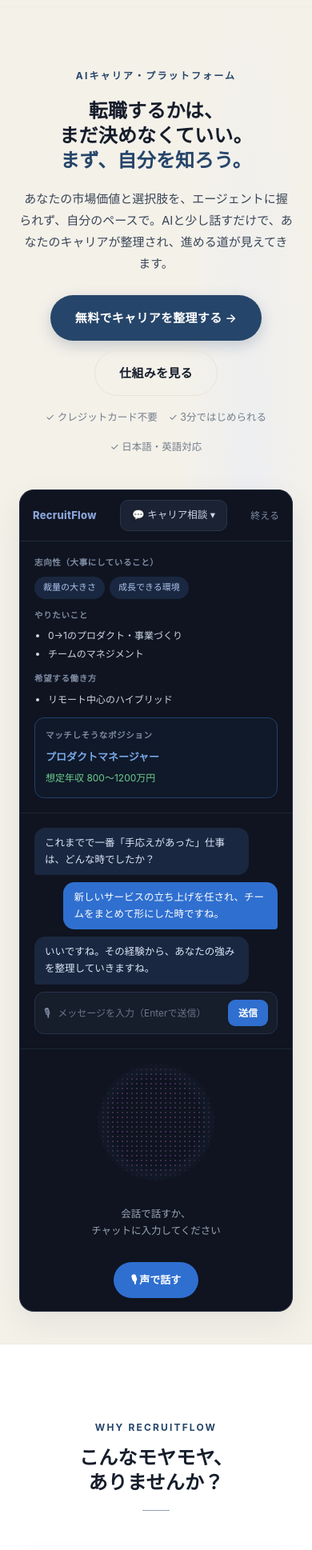
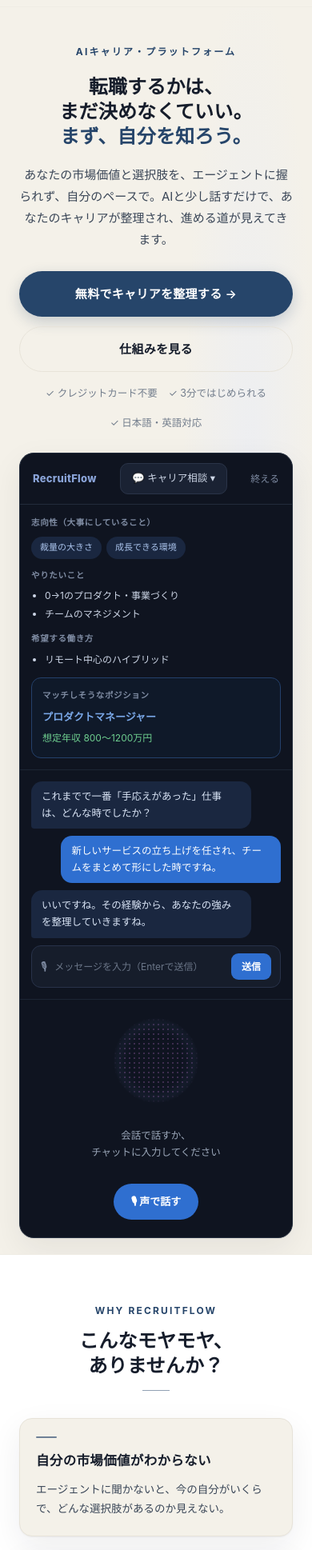
Before and after one commit to nykaz1201-svg/recruitflow-site, a plain HTML site: page index.html in a window 390 px wide. Shown: the part 54-1992 px from the top of the page at 80% size. Drawn offline with Linux system fonts and the light colour scheme.

Commit message:
モバイル最適化

```diff
--- a/index.html
+++ b/index.html
@@ -243,6 +243,26 @@
   .cmp td.us{ background:var(--blue-soft); font-weight:600; color:var(--ink); }
   .cmp tbody tr:last-child td{ border-bottom:none; }
   .cmp .x{ color:#b0442e; } .cmp .o{ color:var(--green); font-weight:700; }
+
+  /* Mobile 最適化 */
+  @media(max-width:600px){
+    .hero{ padding:40px 0 20px; }
+    section{ padding:54px 0; }
+    .sec-head{ margin-bottom:34px; }
+    .sec-head h2::after{ margin-top:14px; }
+    .hero-cta{ flex-direction:column; align-items:stretch; }
+    .hero-cta .btn{ width:100%; justify-content:center; }
+    .appwin3{ margin-top:26px; }
+    .w3-panel,.w3-chat{ padding:14px; }
+    .w3-voice{ padding:22px 14px; }
+    .w3-chat{ min-height:180px; }
+    .orb.big{ width:108px; height:108px; }
+    .pain{ padding:22px 20px; }
+    .cmp{ min-width:500px; }
+    .cmp th,.cmp td{ padding:12px 12px; font-size:12.5px; }
+    .card,.step{ padding:20px; }
+    .plan{ padding:24px; }
+  }
 
   .reveal{ opacity:0; transform:translateY(14px); animation:rise .7s cubic-bezier(.2,.7,.2,1) forwards; }
   @keyframes rise{ to{ opacity:1; transform:none; } }
```
